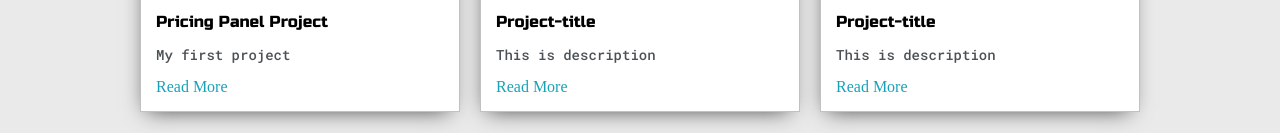
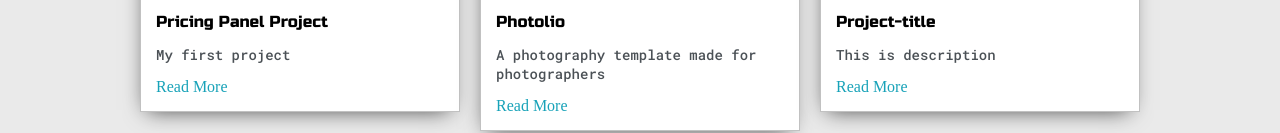
Before and after one commit to sahbivash05/portfolio, a plain HTML site: page index.html in a window 1280 px wide. Shown: the part 1554-1687 px from the top of the page. Drawn offline with Linux system fonts and the light colour scheme.

Commit message:
updated some of my project section

```diff
--- a/index.html
+++ b/index.html
@@ -115,9 +115,9 @@
                     <div class="post">
                         <img class="thumbnail" src="" alt="project2">
                         <div class="post-preview">
-                            <h6 class="post-title">Project-title</h6>
-                            <p class="post-intro" class="post-intro">This is description</p>
-                            <a href="#">Read More</a>
+                            <h6 class="post-title">Photolio</h6>
+                            <p class="post-intro" class="post-intro">A photography template made for photographers</p>
+                            <a href="https://sahbivash05.github.io/Photolio/">Read More</a>
                         </div>
                     </div>
                 </div>
```
